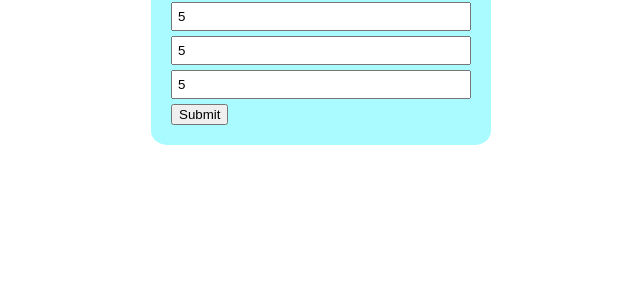
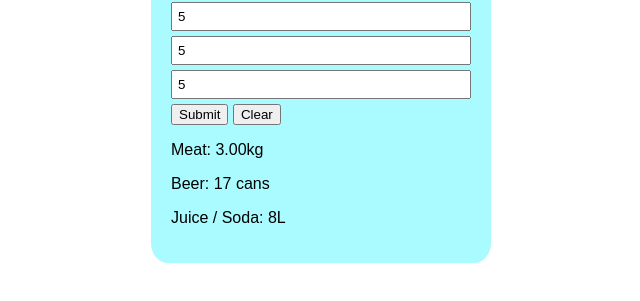
Before and after one commit to alavarsedouglas/Studies, a plain HTML site: page frontend/barbecue_calculator/index.html in a window 1280 px wide. Both pictures are taken after typing "5", "5", "5" into the empty fields and a click on the button "Submit". Shown: the part 143-444 px from the top of the page, without its empty margins (319-959 px from the left). Drawn offline with Linux system fonts and the light colour scheme.

Commit message:
Structuring my JS
In this step, I structured my JS code, and I did it works in interface on HTML

```diff
--- a/frontend/barbecue_calculator/index.html
+++ b/frontend/barbecue_calculator/index.html
@@ -14,10 +14,14 @@
         <input type="number" id="adults" name="adults" placeholder="Adults">
         <input type="number" id="kids" name="kids" placeholder="Kids">
         <input type="number" id="duration" name="duration" placeholder="Duration (h)">
-        <button>Submit</button>
+
+        <button onclick="submit()">Submit</button>
+        <button onclick="clear()">Clear</button>
+
+        <div id="results"></div>
     </div>
 
-    <div id="results" onclick="submit()"></div>
+
 
     <script src="script.js"></script>
 </body>
--- a/frontend/barbecue_calculator/script.js
+++ b/frontend/barbecue_calculator/script.js
@@ -1,5 +1,49 @@
 // Values / Person
 // Meat - 400gr || + 6 hours - 650gr
 // Beer - 1.2L  || + 6 hours - 2L
-// Soda/Water 1L || + 6 hours - 1.5L
+// Soda/Juice 1L || + 6 hours - 1.5L
 // Children = 0.5
+
+let adults = document.getElementById("adults")
+let kids = document.getElementById("kids")
+let duration = document.getElementById("duration")
+let results = document.getElementById("results")
+
+// function clear() {
+// #
+// }
+
+function submit() {
+    let meats = ((adults.value * meatPP(duration)) + (kids.value * meatPP(duration)/2 )).toFixed(2)
+    let beer = Math.ceil(adults.value * beerPP(duration))
+    let drink = Math.ceil((adults.value * drinkPP(duration)) + (kids.value * drinkPP(duration)/2))
+
+    results.innerHTML = `<p>Meat: ${meats}kg</p>`
+    results.innerHTML += `<p>Beer: ${beer} cans</p>`
+    results.innerHTML += `<p>Juice / Soda: ${drink}L</p>`
+
+}
+
+function meatPP(duration) {
+    if (duration.value < 6) {
+        return 0.4
+    } else {
+        return 0.65
+    }
+}
+
+function beerPP(duration) {
+    if (duration.value < 6) {
+        return 1200 / 355
+    } else {
+        return 2000 / 355
+    }
+}
+
+function drinkPP(duration) {
+    if (duration.value < 6) {
+        return 1
+    } else {
+        return 1.5
+    }
+}
```
Also changed, not shown: 1 other file.
